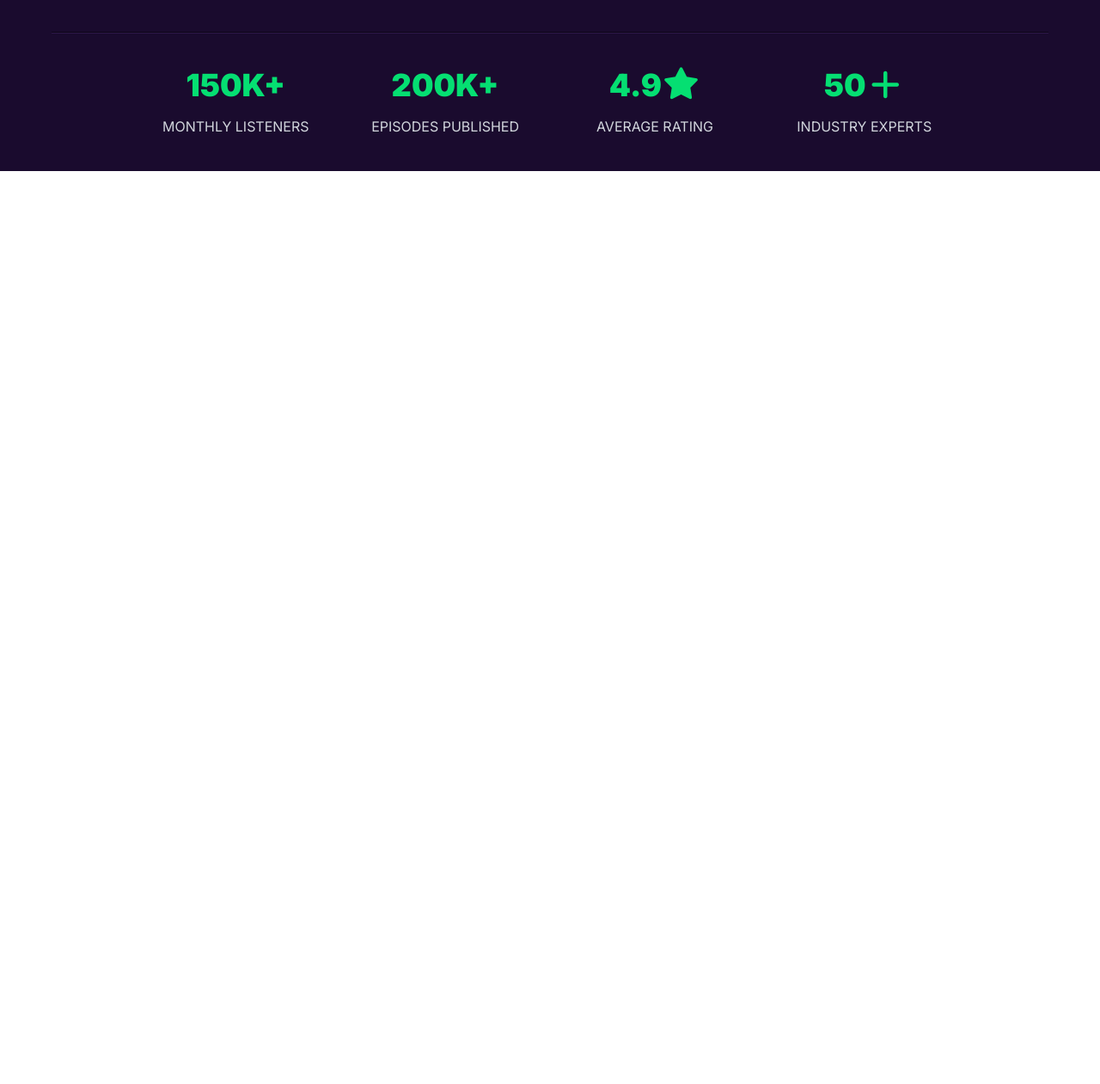
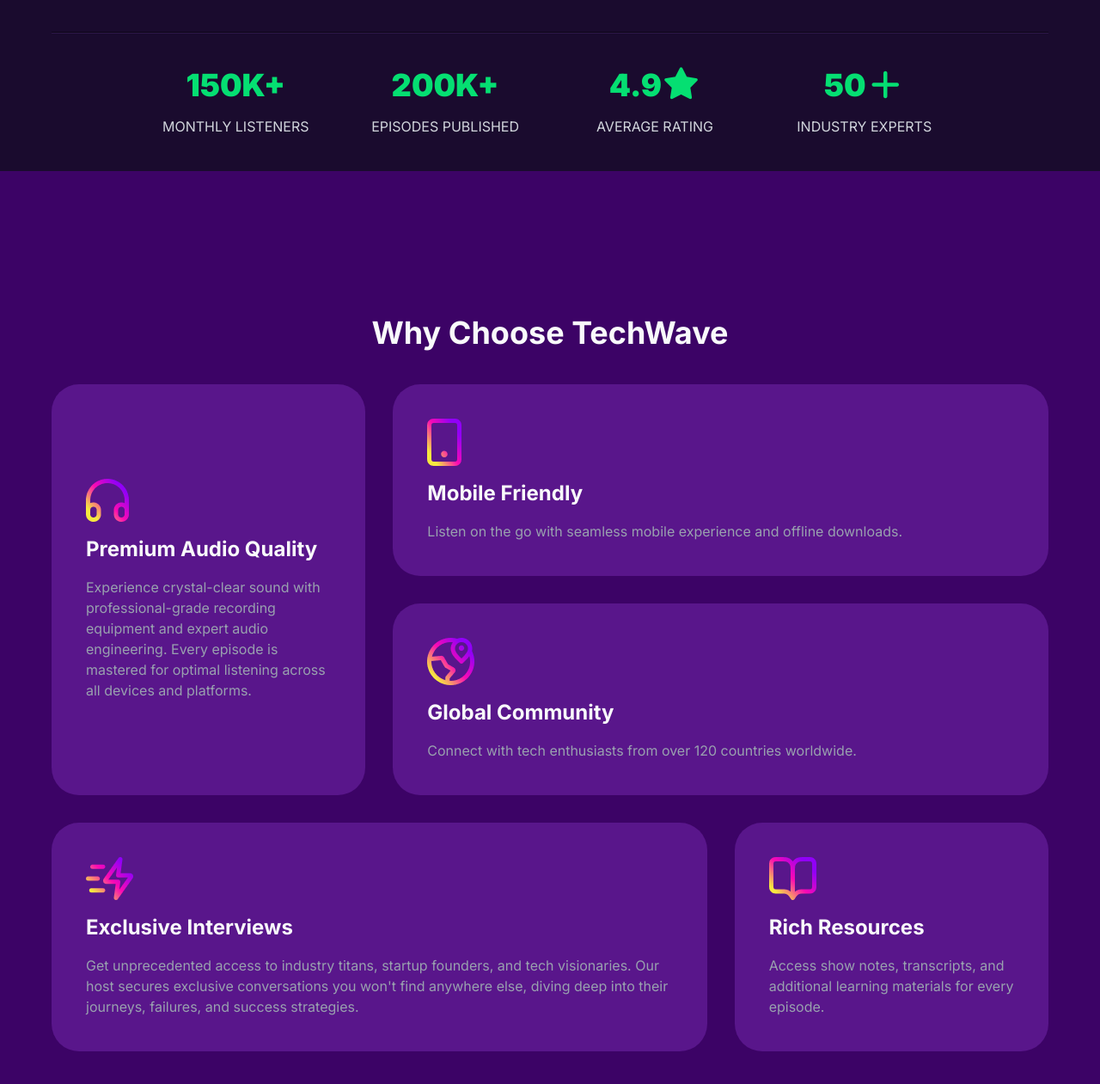
Before and after one commit to wasifhasancse/PH-B13-A02-TechWave, a website: page index.html in a window 1280 px wide. Shown: the part 1114-2375 px from the top of the page at 86% size. Before the commit the page ends 1313 px from the top, so only its background shows below. Drawn offline with Linux system fonts and the light colour scheme.

Commit message:
complete the Why Choose

```diff
--- a/index.html
+++ b/index.html
@@ -82,7 +82,7 @@
     </section>
     <!-- hero section end -->
 
-    <!-- about section start  -->
+    <!-- About the Podcast section start  -->
     <section class="bg-[#1A0B2E]">
       <div class="lg:max-w-300 px-5 mx-auto py-10 flex flex-col justify-center items-center">
         <div class="text-center lg:max-w-175">
@@ -132,7 +132,69 @@
         </div>
       </div>
     </section>
-    <!-- about section end -->
+    <!-- About the Podcast section end -->
+
+    <!-- Why Choose TechWave section start  -->
+    <section class="bg-purple-950">
+      <div class="lg:max-w-300 px-5 mx-auto py-10 flex flex-col justify-center items-center">
+        <div class="mt-10 lg:mt-32">
+          <h2 class="text-gray-50 font-bold text-4xl">Why Choose TechWave</h2>
+        </div>
+
+        <!-- grid layout start -->
+        <div class="mt-4 lg:mt-10 grid grid-cols-1 gap-4 lg:grid-cols-3 lg:gap-8">
+
+          <!-- card start  -->
+          <div class="bg-purple-900 rounded-4xl p-10 lg:row-span-2 flex flex-col justify-center">
+            <div><img src="./assets/headphone.png" alt="headphone"></div>
+            <h3 class="text-2xl font-bold text-gray-50 capitalize my-4">Premium Audio Quality</h3>
+            <p class="text-gray-400 leading-6">Experience crystal-clear sound with professional-grade recording equipment and expert audio engineering.
+              Every episode
+              is mastered for optimal listening across all devices and platforms.</p>
+          </div>
+          <!-- card end -->
+
+          <!-- card start  -->
+          <div class="bg-purple-900 rounded-4xl p-10 lg:col-span-2 flex flex-col justify-center">
+            <div><img src="./assets/device.png" alt="device"></div>
+            <h3 class="text-2xl font-bold text-gray-50 capitalize my-4">Mobile Friendly</h3>
+            <p class="text-gray-400 leading-6">Listen on the go with seamless mobile experience and offline downloads.</p>
+          </div>
+          <!-- card end -->
+
+          <!-- card start  -->
+          <div class="bg-purple-900 rounded-4xl p-10 lg:col-span-2 flex flex-col justify-center">
+            <div><img src="./assets/location.png" alt="location"></div>
+            <h3 class="text-2xl font-bold text-gray-50 capitalize my-4">Global Community</h3>
+            <p class="text-gray-400 leading-6">Connect with tech enthusiasts from over 120 countries worldwide.</p>
+          </div>
+          <!-- card end -->
+
+          <!-- card start  -->
+          <div class="bg-purple-900 rounded-4xl p-10 lg:col-span-2 flex flex-col justify-center">
+            <div><img src="./assets/energy.png" alt="energy"></div>
+            <h3 class="text-2xl font-bold text-gray-50 capitalize my-4">Exclusive Interviews</h3>
+            <p class="text-gray-400 leading-6">Get unprecedented access to industry titans, startup founders, and tech visionaries. Our host secures
+              exclusive
+              conversations you won't find anywhere else, diving deep into their journeys, failures, and success
+              strategies.</p>
+          </div>
+          <!-- card end -->
+
+          <!-- card start  -->
+          <div class="bg-purple-900 rounded-4xl p-10 flex flex-col justify-center">
+            <div><img src="./assets/resource.png" alt="resource"></div>
+            <h3 class="text-2xl font-bold text-gray-50 capitalize my-4">Rich Resources</h3>
+            <p class="text-gray-400 leading-6">Access show notes, transcripts, and additional learning materials for every episode.</p>
+          </div>
+          <!-- card end -->
+
+        </div>
+        <!-- grid layout end -->
+
+      </div>
+    </section>
+    <!-- Why Choose TechWave section end -->
 
   </main>
   <!-- main section end -->
```
Also changed, not shown: assets/energy.png (added), src/output.css.
